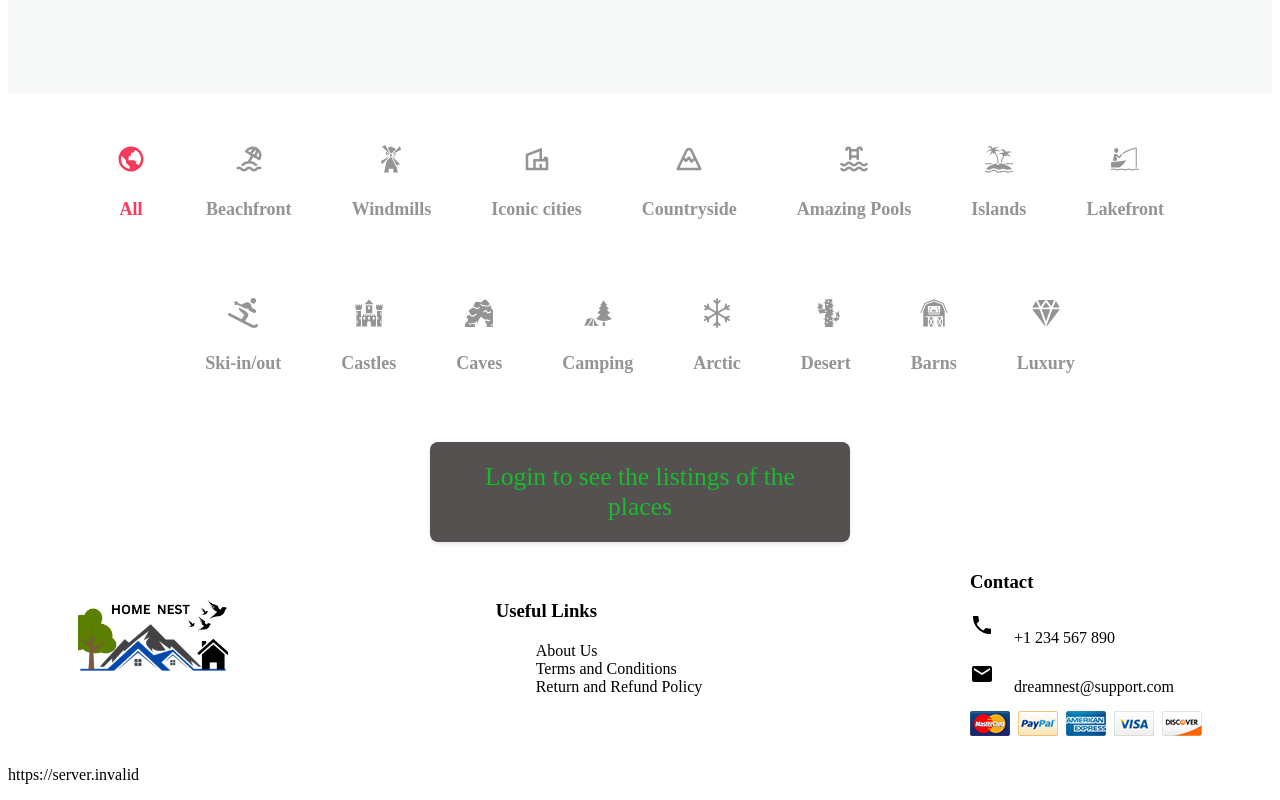
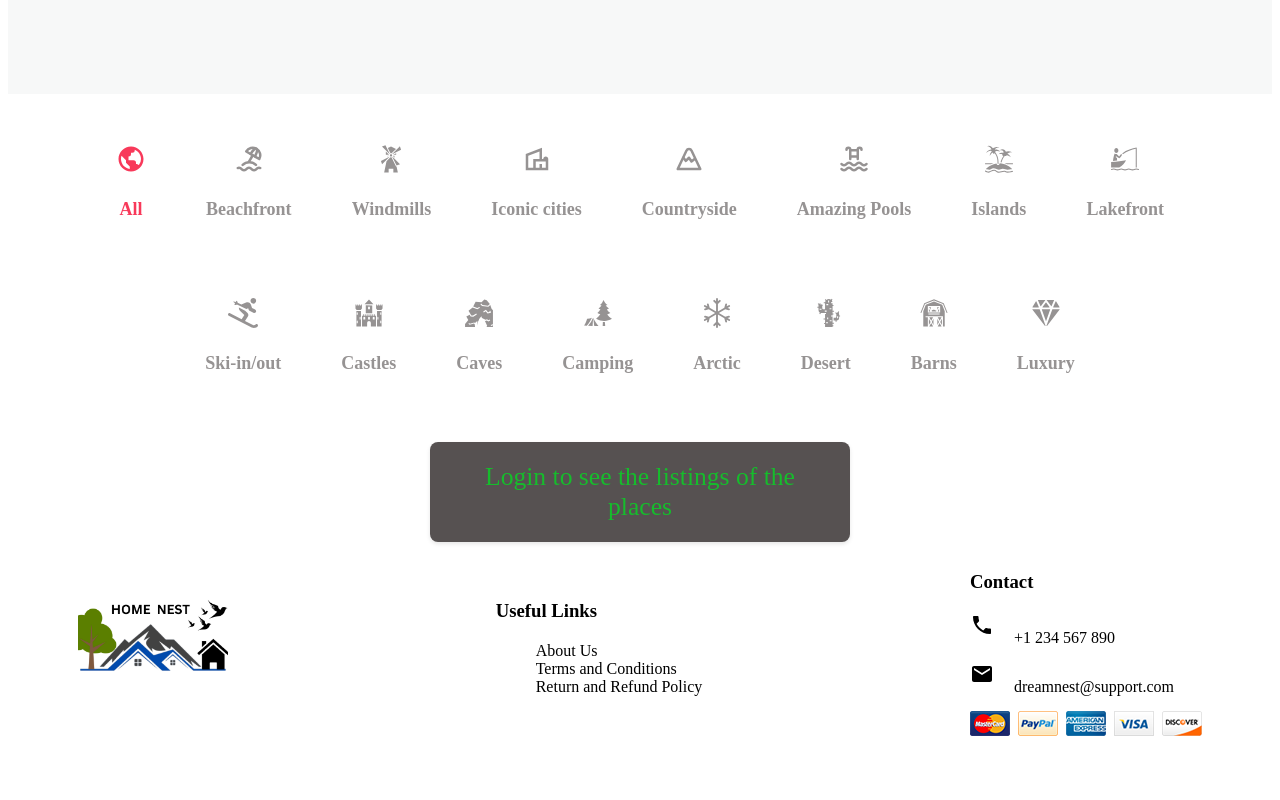
Before and after one commit to Diptajit1999/Home-Nest, a React (Create React App) app in the folder client/: page / in a window 1280 px wide. Shown: the part 1513-2313 px from the top of the page. After the commit the page ends 2271 px from the top, so only its background shows below. Built offline with nearby package versions, Linux system fonts and the light colour scheme; no server answers.

Commit message:
fixing bugs

```diff
--- a/client/src/App.js
+++ b/client/src/App.js
@@ -31,7 +31,6 @@ function App() {
           <Route path="/:userId/reservations" element={<ReservationList />} />
         </Routes>
       </BrowserRouter>
-      <p>{process.env.REACT_APP_BACKEND_URL}</p>
     </div>
   );
 }
--- a/client/src/Pages/SearchPage.jsx
+++ b/client/src/Pages/SearchPage.jsx
@@ -29,7 +29,7 @@ const SearchPage = () => {
 
   const getSearchListings = async () => {
     try {
-      const response = await fetch(`${process.env.REACT_APP_BACKEND_URL}Components/properties/search/${search}`, {
+      const response = await fetch(`${process.env.REACT_APP_BACKEND_URL}/properties/search/${search}`, {
         method: "GET",
       });
 
```
